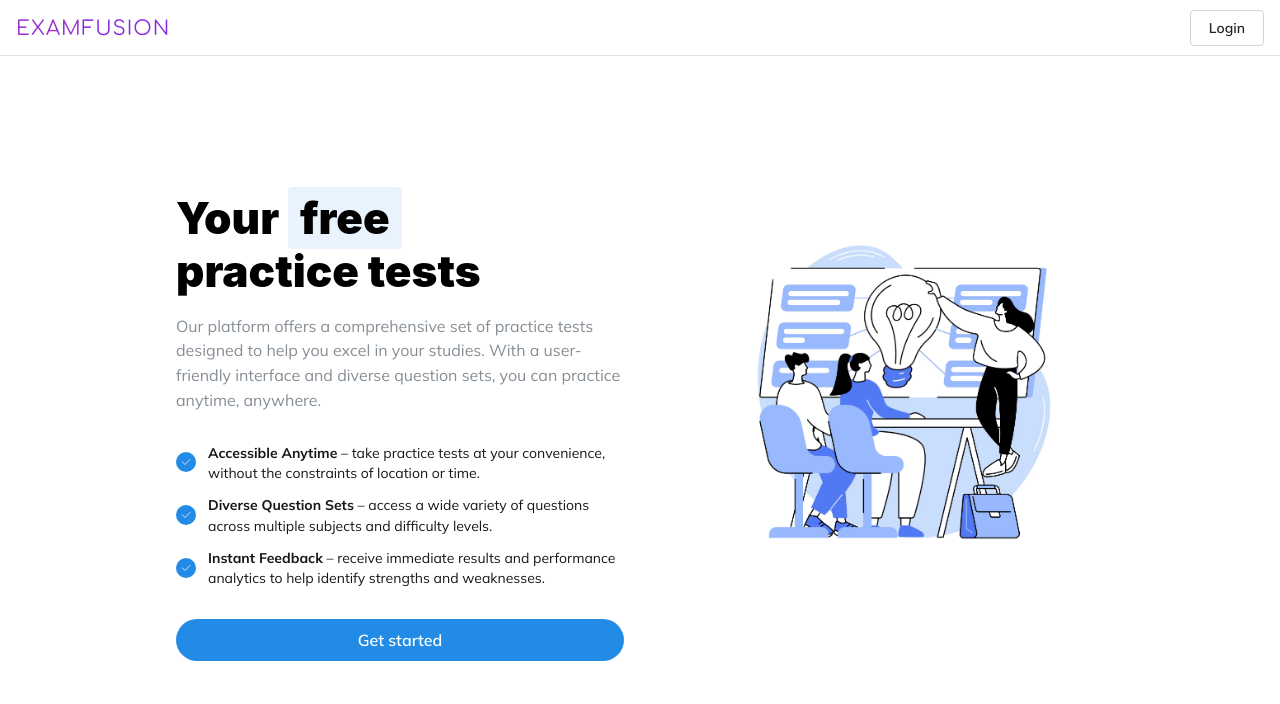
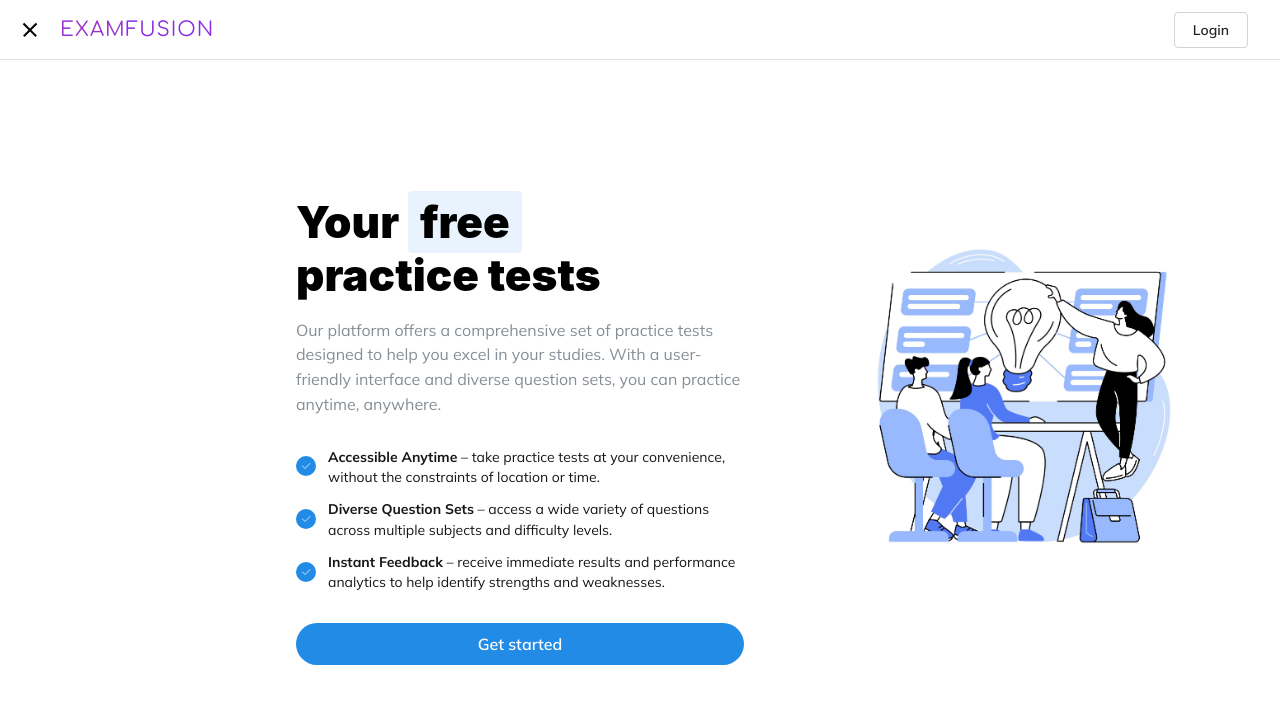
Before and after one commit to chrisdemetriad/exam-fusion, a Next.js app: page / in a window 1280 px wide. Shown: the top 704 px of the page. Built offline with nearby package versions, Linux system fonts and the light colour scheme; no server answers.

Commit message:
adding a collapsible navbar and making structural changes

```diff
--- a/src/app/components/Header.tsx
+++ b/src/app/components/Header.tsx
@@ -5,17 +5,10 @@ import UserAuthModal from "./UserAuthModal";
 
 export default function Header() {
 	return (
-		<header
-			style={{
-				height: "56px",
-				backgroundColor: "#fff",
-				borderBottom: "1px solid #dee2e6",
-			}}
-		>
+		<>
 			<Container
 				size="xxl"
 				style={{
-					height: "56px",
 					display: "flex",
 					justifyContent: "space-between",
 					alignItems: "center",
@@ -42,6 +35,6 @@ export default function Header() {
 				</Group>
 			</Container>
 			<UserAuthModal />
-		</header>
+		</>
 	);
 }
--- /dev/null
+++ b/src/app/components/MainLayout.tsx
@@ -0,0 +1,50 @@
+"use client";
+
+import { AppShell, Box, Burger, Group, rem } from "@mantine/core";
+import { useDisclosure } from "@mantine/hooks";
+import { useSession } from "next-auth/react";
+import Header from "./Header";
+import { Navbar } from "./NavBar";
+
+export default function MainLayout({ children }: { children: React.ReactNode }) {
+	const { data: session } = useSession();
+	const [mobileOpened, { toggle: toggleMobile }] = useDisclosure();
+	const [desktopOpened, { toggle: toggleDesktop }] = useDisclosure(true);
+
+	return (
+		<AppShell
+			header={{ height: 60 }}
+			navbar={{
+				width: 240,
+				breakpoint: "sm",
+				collapsed: { mobile: !mobileOpened, desktop: !desktopOpened },
+			}}
+			padding="md"
+		>
+			<AppShell.Header
+				style={{
+					display: "flex",
+					alignItems: "center",
+					justifyContent: "space-between",
+					padding: rem(16),
+				}}
+			>
+				<Group h="100%" style={{ flexShrink: 0 }}>
+					<Burger opened={mobileOpened} onClick={toggleMobile} hiddenFrom="sm" size="sm" />
+					<Burger opened={desktopOpened} onClick={toggleDesktop} visibleFrom="sm" size="sm" />
+				</Group>
+				<Box style={{ width: "100%" }}>
+					<Header />
+				</Box>
+			</AppShell.Header>
+			{session && (
+				<AppShell.Navbar p="md">
+					<Navbar />
+				</AppShell.Navbar>
+			)}
+			<AppShell.Main>
+				<Box style={{ flex: 1, overflow: "auto" }}>{children}</Box>
+			</AppShell.Main>
+		</AppShell>
+	);
+}
--- a/src/app/components/NavBar.tsx
+++ b/src/app/components/NavBar.tsx
@@ -71,21 +71,11 @@ export function Navbar() {
 	));
 
 	return (
-		<nav
-			style={{
-				width: rem(250),
-				padding: rem(16),
-				display: "flex",
-				flexDirection: "column",
-				borderRight: `${rem(1)} solid #dee2e6`,
-			}}
-		>
+		<>
 			<Box style={{ flex: 1 }}>{links}</Box>
-
 			<Box
 				style={{
 					paddingTop: rem(16),
-					marginTop: rem(16),
 					borderTop: `${rem(1)} solid #dee2e6`,
 				}}
 			>
@@ -94,6 +84,6 @@ export function Navbar() {
 					<span>Logout</span>
 				</Box>
 			</Box>
-		</nav>
+		</>
 	);
 }
--- a/src/app/layout.tsx
+++ b/src/app/layout.tsx
@@ -1,4 +1,4 @@
-import { Box, ColorSchemeScript, Flex, MantineProvider, rem } from "@mantine/core";
+import { ColorSchemeScript, MantineProvider } from "@mantine/core";
 import "@mantine/core/styles.css";
 import type { Metadata } from "next";
 import { Comfortaa, Mulish } from "next/font/google";
@@ -6,9 +6,8 @@ import type React from "react";
 import "./globals.css";
 // import '@mantine/dates/styles.css';
 import { getServerSession } from "next-auth";
-import Header from "./components/Header";
-import { Navbar } from "./components/NavBar";
 import SessionProvider from "./components/SessionProvider";
+import MainLayout from "./components/MainLayout";
 
 const comfortaa = Comfortaa({
 	weight: ["400", "700"],
@@ -47,15 +46,7 @@ export default async function RootLayout({
 			<body>
 				<MantineProvider>
 					<SessionProvider session={session}>
-						<Flex direction="column" style={{ height: "100vh" }}>
-							<Box style={{ flex: "0 0 56px" }}>
-								<Header />
-							</Box>
-							<Flex style={{ flex: "1 1 auto", overflow: "hidden" }}>
-								{session && <Navbar />}
-								<main style={{ flex: 1, overflow: "auto", padding: rem(16) }}>{children}</main>
-							</Flex>
-						</Flex>
+						<MainLayout children={children} />
 					</SessionProvider>
 				</MantineProvider>
 			</body>
```
